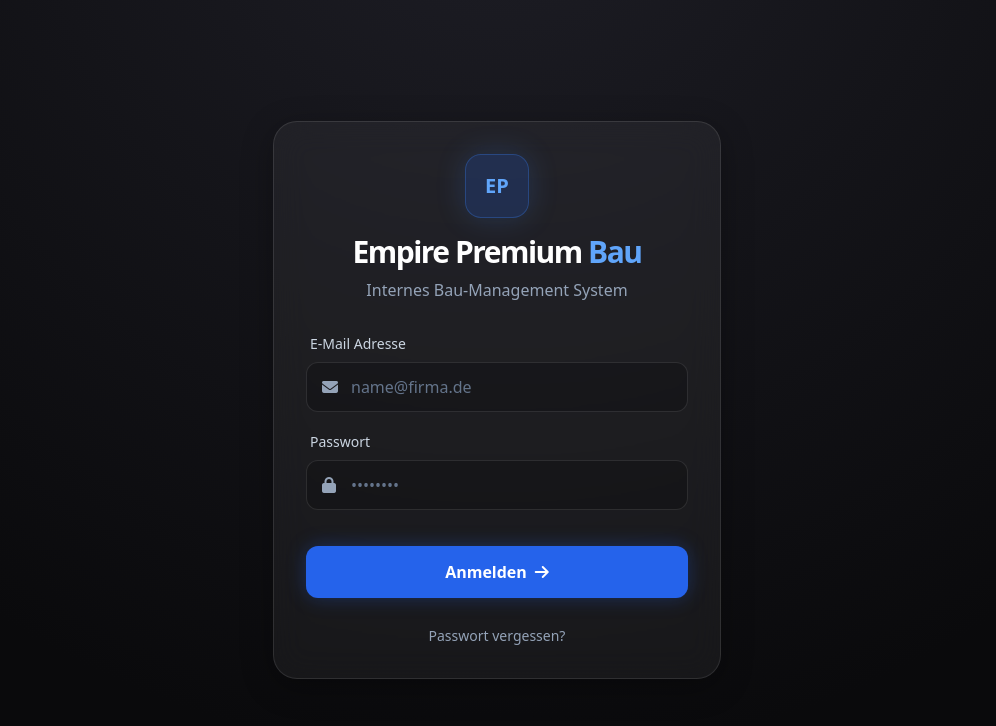
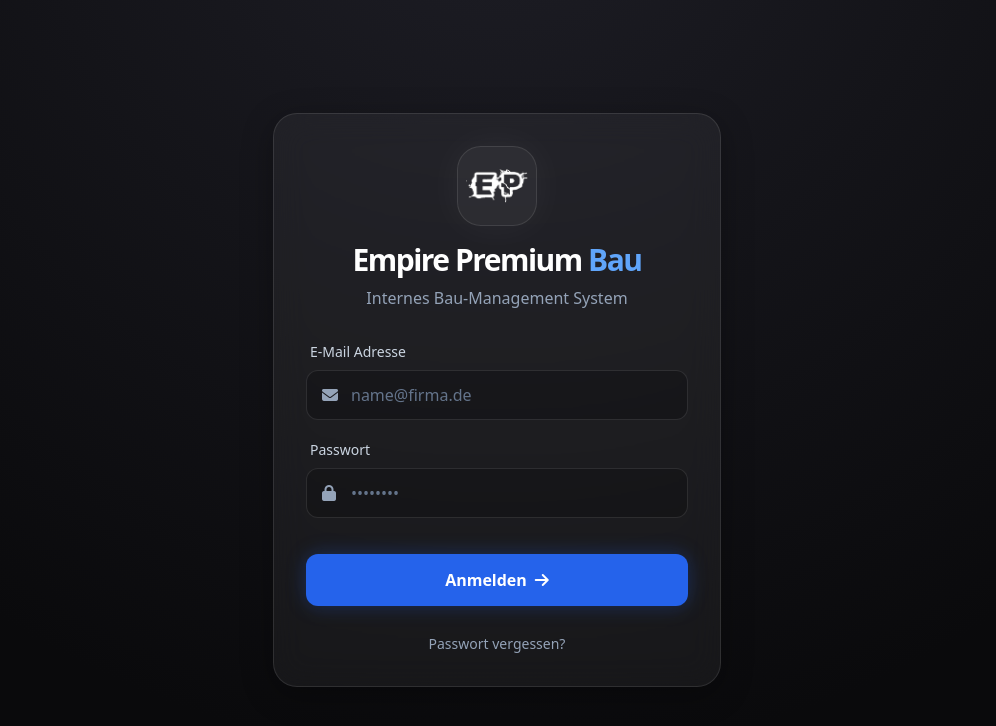
Before and after one commit to Vlados8/EP-Admin-Panel-5.0, a React (Vite) app in the folder frontend/: page /login in a window 1280 px wide. Shown: the top 726 px of the page, without its empty margins (143-1139 px from the left). Built offline with nearby package versions, Linux system fonts and the light colour scheme; no server answers.

Commit message:
style: use white company logo for sidebar and login page

```diff
--- a/frontend/src/components/Sidebar.jsx
+++ b/frontend/src/components/Sidebar.jsx
@@ -145,12 +145,12 @@ const Sidebar = ({ isOpen, onClose, currentPath }) => {
         <>
             <div className="p-6 border-b border-white/10 flex items-center justify-between">
                 <div className="flex items-center gap-3">
-                    <div className="w-10 h-10 rounded-xl bg-amber-500/10 flex items-center justify-center border border-amber-500/30 backdrop-blur-md shadow-[0_0_15px_rgba(245,158,11,0.2)] shrink-0">
-                        <i className="fa-solid fa-crown text-amber-400 text-xl"></i>
+                    <div className="w-10 h-10 rounded-xl bg-white/5 flex items-center justify-center border border-white/10 shrink-0 overflow-hidden">
+                        <img src="/assets/Logo EP white.png" alt="Empire Premium Bau Logo" className="w-full h-full object-contain p-1" />
                     </div>
                     <div className="flex flex-col">
                         <h1 className="text-lg font-bold tracking-widest uppercase text-white leading-tight">Empire</h1>
-                        <span className="text-[10px] text-amber-400 tracking-widest uppercase font-semibold">Premium Bau</span>
+                        <span className="text-[10px] text-blue-400 tracking-widest uppercase font-semibold">Premium Bau</span>
                     </div>
                 </div>
                 <button onClick={onClose} className="md:hidden text-gray-500 hover:text-white p-2">
--- a/frontend/src/features/auth/Login.jsx
+++ b/frontend/src/features/auth/Login.jsx
@@ -31,8 +31,8 @@ const Login = () => {
         <div className="h-screen w-screen flex items-center justify-center p-4">
             <div className="glass-panel w-full max-w-md p-8 rounded-3xl animate-[fadeIn_0.5s_ease-out_forwards]">
                 <div className="text-center mb-8">
-                    <div className="w-16 h-16 mx-auto rounded-2xl bg-blue-600/20 flex items-center justify-center border border-blue-500/30 mb-4 shadow-[0_0_30px_rgba(59,130,246,0.2)]">
-                        <span className="text-blue-400 font-black text-xl">EP</span>
+                    <div className="w-20 h-20 mx-auto rounded-3xl bg-white/5 flex items-center justify-center border border-white/10 mb-4 shadow-[0_0_40px_rgba(255,255,255,0.05)] overflow-hidden p-2">
+                        <img src="/assets/Logo EP white.png" alt="Empire Premium Bau Logo" className="w-full h-full object-contain" />
                     </div>
                     <h1 className="text-3xl font-bold tracking-tighter text-white"> Empire Premium <span className="text-blue-400">Bau</span></h1>
                     <p className="text-slate-400 mt-2 font-medium">Internes Bau-Management System</p>
```
